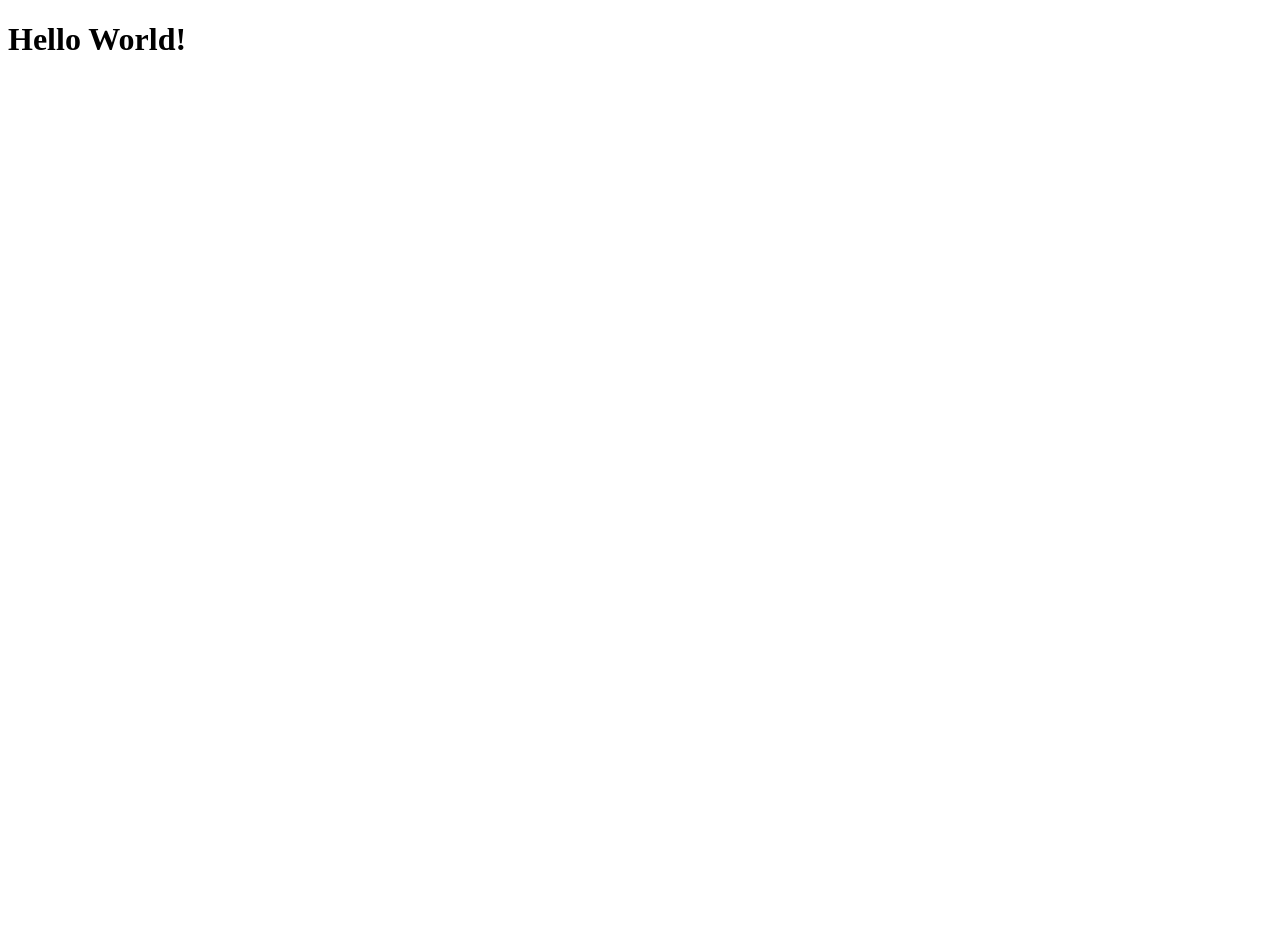
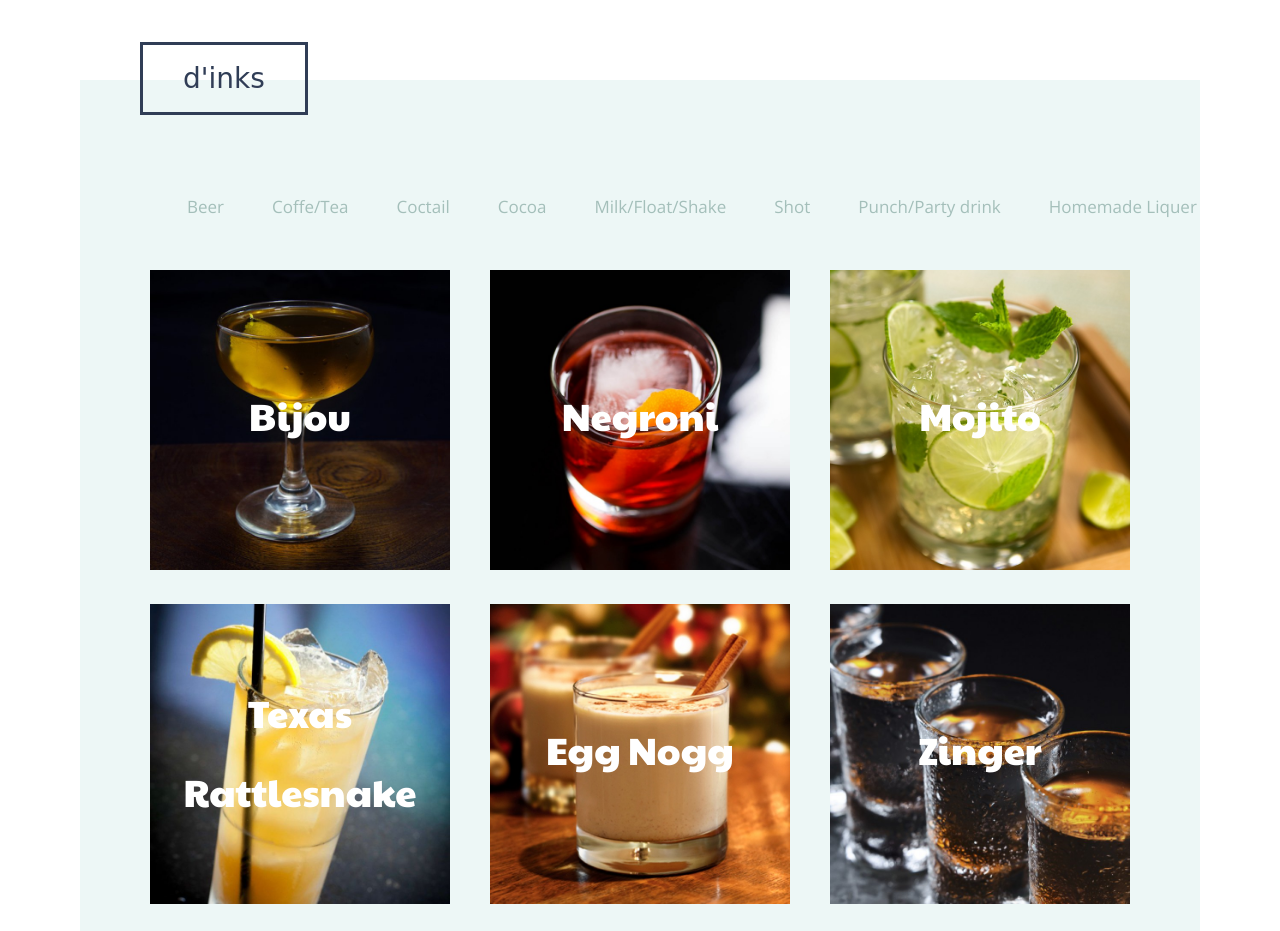
Before and after one commit to IlonaNovik/Daft-Academy, a website built with webpack: page index.html in a window 1280 px wide. Shown: the top 931 px of the page. Before the commit the page ends 800 px from the top, so only its background shows below. Built offline with nearby package versions, Linux system fonts and the light colour scheme; a web font is replaced by a local one.

Commit message:
Zadanie domowe Dzien 2

```diff
--- a/index.html
+++ b/index.html
@@ -3,9 +3,58 @@
 <head>
     <meta charset="UTF-8">
     <title>Daft Academy</title>
+    <link href="https://fonts.googleapis.com/css?family=Open+Sans:400,600,700|Paytone+One" rel="stylesheet">
+    <link href="https://fonts.googleapis.com/css?family=Sofia" rel="stylesheet">
 
 </head>
 <body>
+
+<section class="main-section">
+    <span class="logo">d'inks</span>
+    <div>
+        <nav class="menu">
+            <ul class="menu-drinks">
+                <li>Beer</li>
+                <li>Coffe/Tea</li>
+                <li>Coctail</li>
+                <li>Cocoa</li>
+                <li>Milk/Float/Shake</li>
+                <li>Shot</li>
+                <li>Punch/Party drink</li>
+                <li>Homemade Liquer</li>
+            </ul>
+        </nav>
+        <div class="gallery">
+            <div class="gallery-images">
+                <div class="gallery-images-item">
+                    <img src="./img/bijou.jpg"/>
+                    <span>Bijou</span>
+                </div>
+                <div class="gallery-images-item">
+                    <img src="./img/negroni.jpg"/>
+                    <span>Negroni</span>
+                </div>
+                <div class="gallery-images-item">
+                    <img src="./img/mojito.jpg"/>
+                    <span>Mojito</span>
+                </div>
+                <div class="gallery-images-item">
+                    <img src="./img/rattlesnake.jpg"/>
+                    <span>Texas Rattlesnake</span>
+                </div>
+                <div class="gallery-images-item">
+                    <img src="./img/eggnogg.jpg"/>
+                    <span>Egg Nogg</span>
+                </div>
+                <div class="gallery-images-item">
+                    <img src="./img/zinger.jpg"/>
+                    <span>Zinger</span>
+                </div>
+            </div>
+            <div class="gallery-scrollbar"></div>
+        </div>
+    </div>
+</section>
     <script src="dist/out.js"></script>
 </body>
 </html>
--- a/js/main.js
+++ b/js/main.js
@@ -1,6 +1,9 @@
-const { body } = document;
-const div = document.createElement('div');
-const h1 = document.createElement('h1');
-h1.innerText = 'Hello World!';
-div.appendChild(h1);
-body.appendChild(div);
+import './reset.scss';
+import './main.scss';
+
+// const { body } = document;
+// const div = document.createElement('div');
+// const h1 = document.createElement('h1');
+// h1.innerText = 'Hello World!';
+// div.appendChild(h1);
+// body.appendChild(div);
--- /dev/null
+++ b/js/main.scss
@@ -0,0 +1,116 @@
+$primary: #303d56;
+$background: #EDF7F6;
+$nav-color: #a4bfba;
+$gallery-color_hover: #fee1b5;
+
+$logo-font: 'Sofia', cursive;
+$nav-font: 'Open Sans', sans-serif;
+$drinks-manu-font: 'Paytone One', sans-serif;
+
+.main-section {
+    font-family: $drinks-manu-font;
+    background-color: $background;
+    margin:  80px;
+
+    .logo{
+        font-family: $logo-font;
+        color: $primary;
+        font-size: 28px;
+        border: 3px solid $primary;
+        padding: 17px 40px;
+        position: relative;
+        left: 60px;
+        top: -15px;
+    }
+
+    .menu {
+
+        width: 1200px;
+        margin: 0 auto;
+        height: 152px;
+
+        .menu-drinks {
+            padding: 80px 26px 20px 107px;
+
+            li{
+                font-family: $nav-font;
+                font-size: 17px;
+                font-weight: 400;
+                display: inline-block;
+                margin: 10px 45px 10px 0;
+                color: $nav-color;
+                cursor: pointer;
+
+                &:hover{
+                    color: $primary;
+
+                    &:after{
+                        content: "";
+                        display: block;
+                        /* margin: 0 auto; */
+                        width: 70%;
+                        padding-top: 7px;
+                        border-bottom: 1.5px solid $primary;
+                    }
+                }
+
+
+            }
+
+        }
+    }
+
+    .gallery {
+        height: 820px;
+
+        .gallery-images{
+            display: flex;
+            justify-content: space-between;
+            flex-wrap: wrap;
+            width: 1000px;
+            margin: 0 auto;
+
+
+            .gallery-images-item{
+                margin: 10px 10px 24px 10px;
+                height: 300px;
+                width: 300px;
+                text-align: center;
+
+                span{
+                    font-size: 38px;
+                    font-weight: 400;
+                    color: white;
+                    position: relative;
+                    bottom: 175px;
+                    left: 0;
+                }
+
+                &:nth-of-type(4){
+
+                span{
+                    bottom: 233px;
+                    line-height: 79px;
+                }
+
+                }
+
+                img{
+                    height: 300px;
+                    width: 300px;
+
+                    &:hover{
+                        border: 7px solid $gallery-color_hover;
+                    }
+                }
+            }
+
+
+
+
+
+
+        }
+
+     }
+}
--- /dev/null
+++ b/js/reset.scss
@@ -0,0 +1,39 @@
+*{
+  box-sizing: border-box;
+}
+
+html, body, div, span, applet, object, iframe, h1, h2, h3, h4, h5, h6, p, blockquote, pre, a, abbr, acronym, address, big, cite, code, del, dfn, em, img, ins, kbd, q, s, samp, small, strike, strong, sub, sup, tt, var, b, u, i, center, dl, dt, dd, ol, ul, li, fieldset, form, label, legend, table, caption, tbody, tfoot, thead, tr, th, td, article, aside, canvas, details, embed, figure, figcaption, footer, header, hgroup, menu, nav, output, ruby, section, summary, time, mark, audio, video {
+    margin: 0;
+    padding: 0;
+    border: 0;
+    font-size: 100%;
+    font: inherit;
+    vertical-align: baseline; }
+
+  /* HTML5 display-role reset for older browsers */
+
+  article, aside, details, figcaption, figure, footer, header, hgroup, menu, nav, section {
+    display: block; }
+
+  body {
+    line-height: 1; }
+
+  ol, ul {
+    list-style: none; }
+
+  blockquote, q {
+    quotes: none; }
+
+  blockquote {
+    &:before, &:after {
+      content: '';
+      content: none; } }
+
+  q {
+    &:before, &:after {
+      content: '';
+      content: none; } }
+
+  table {
+    border-collapse: collapse;
+    border-spacing: 0; }
--- a/package.json
+++ b/package.json
@@ -22,6 +22,10 @@
     "babel-core": "^6.26.3",
     "babel-loader": "^7.1.5",
     "babel-preset-es2015": "^6.24.1",
+    "css-loader": "^2.1.1",
+    "node-sass": "^4.11.0",
+    "sass-loader": "^7.1.0",
+    "style-loader": "^0.23.1",
     "webpack": "^4.29.6",
     "webpack-cli": "^3.3.0"
   },
--- a/webpack.config.js
+++ b/webpack.config.js
@@ -1,5 +1,6 @@
+var path = require("path");
 
-var path = require("path");module.exports = {
+module.exports = {
     entry: ["./js/main.js"],
     output: {
         filename: "out.js",
@@ -15,5 +16,20 @@ var path = require("path");module.exports = {
                     presets: ['es2015']
                 }
             }
-        }]
-    }};
+        },
+        {
+            test: /\.s(a|c)ss$/,
+            use: [
+              {
+                loader: "style-loader" // creates style nodes from JS strings
+              },
+              {
+                loader: "css-loader" // translates CSS into CommonJS
+              },
+              {
+                loader: "sass-loader" // compiles Sass to CSS
+              }
+            ]
+          }]
+    }
+};
```
Also changed, not shown: dist/out.js, img/bijou.jpg (added), img/eggnogg.jpg (added), img/mojito.jpg (added), img/negroni.jpg (added), img/rattlesnake.jpg (added), img/zinger.jpg (added).
